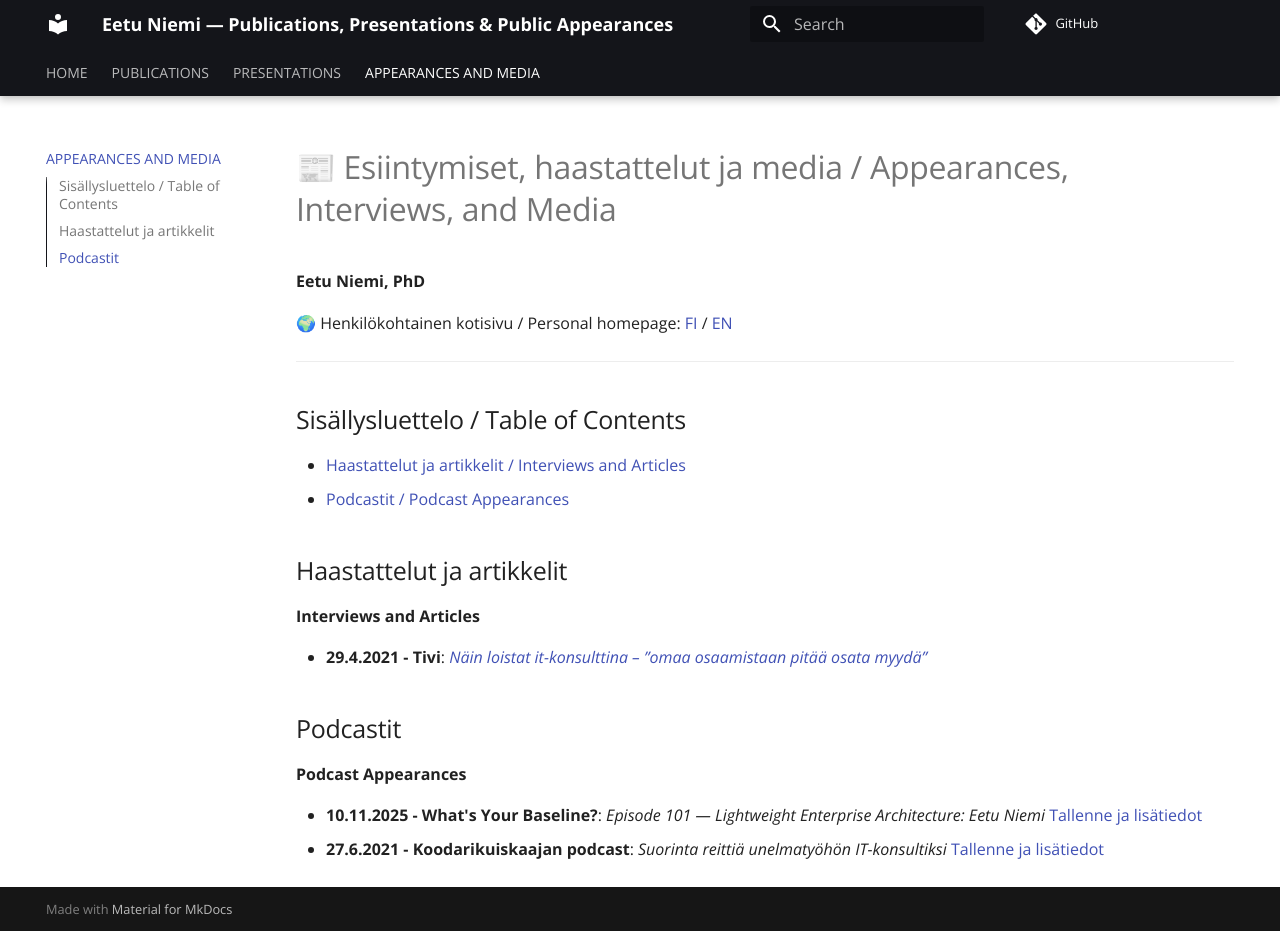
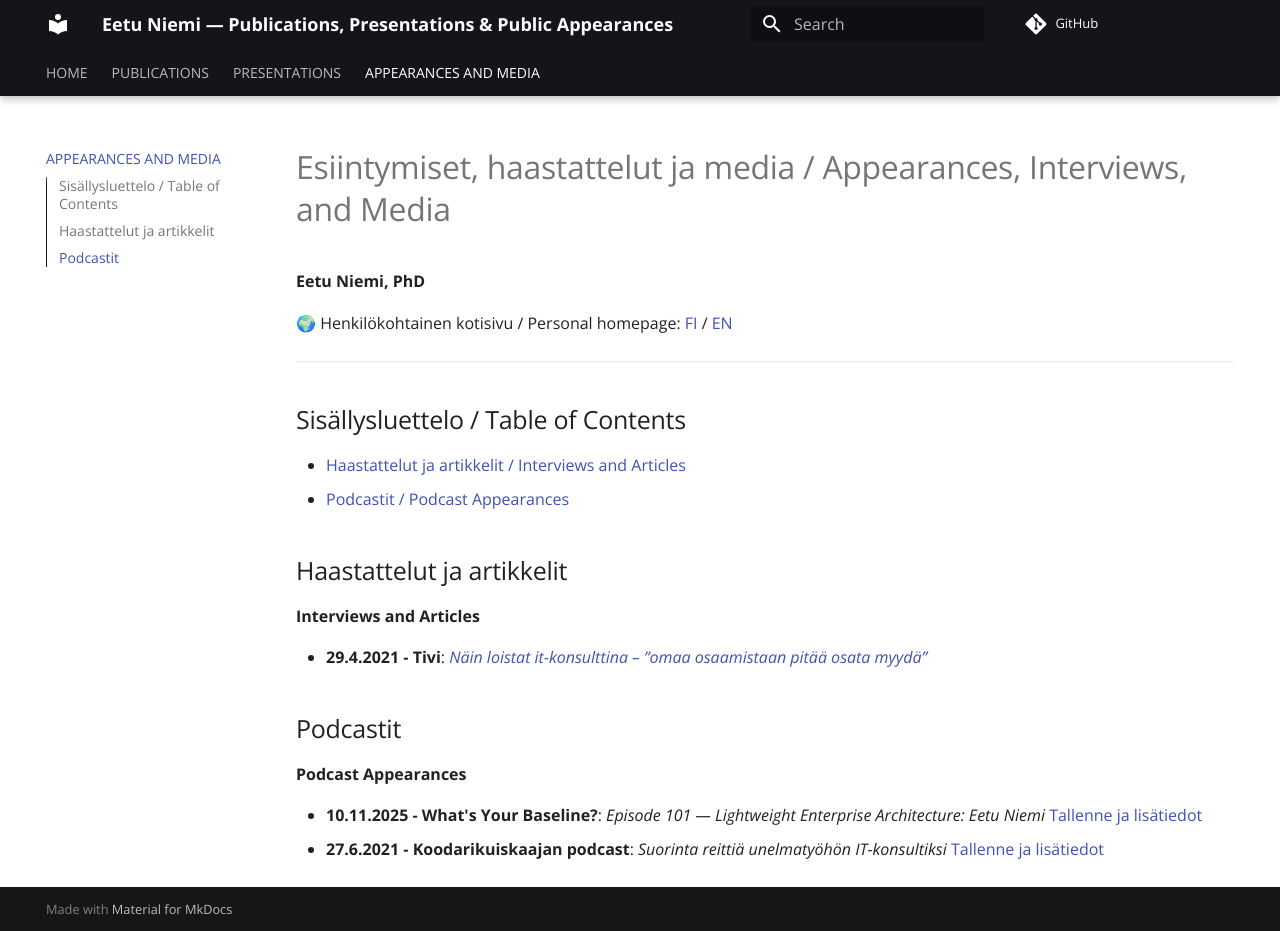
Before and after one commit to eetuniemiphd/eetuniemi, an MkDocs documentation site: the page built from docs/appearances-media-eetu-niemi.md, in a window 1280 px wide and 931 px high. Built offline with MkDocs 1.6.1 and Material for MkDocs 9.7.7, drawn with Linux system fonts in a browser that asks for light colours; comment, search, counter and statistics services are not loaded.

```diff
--- a/docs/appearances-media-eetu-niemi.md
+++ b/docs/appearances-media-eetu-niemi.md
@@ -1,4 +1,4 @@
-# 📰 Esiintymiset, haastattelut ja media / Appearances, Interviews, and Media
+# Esiintymiset, haastattelut ja media / Appearances, Interviews, and Media
 **Eetu Niemi, PhD**
 
 🌍 Henkilökohtainen kotisivu / Personal homepage: [FI](https://eetuniemi.fi) / [EN](https://eetuniemi.net)
```
